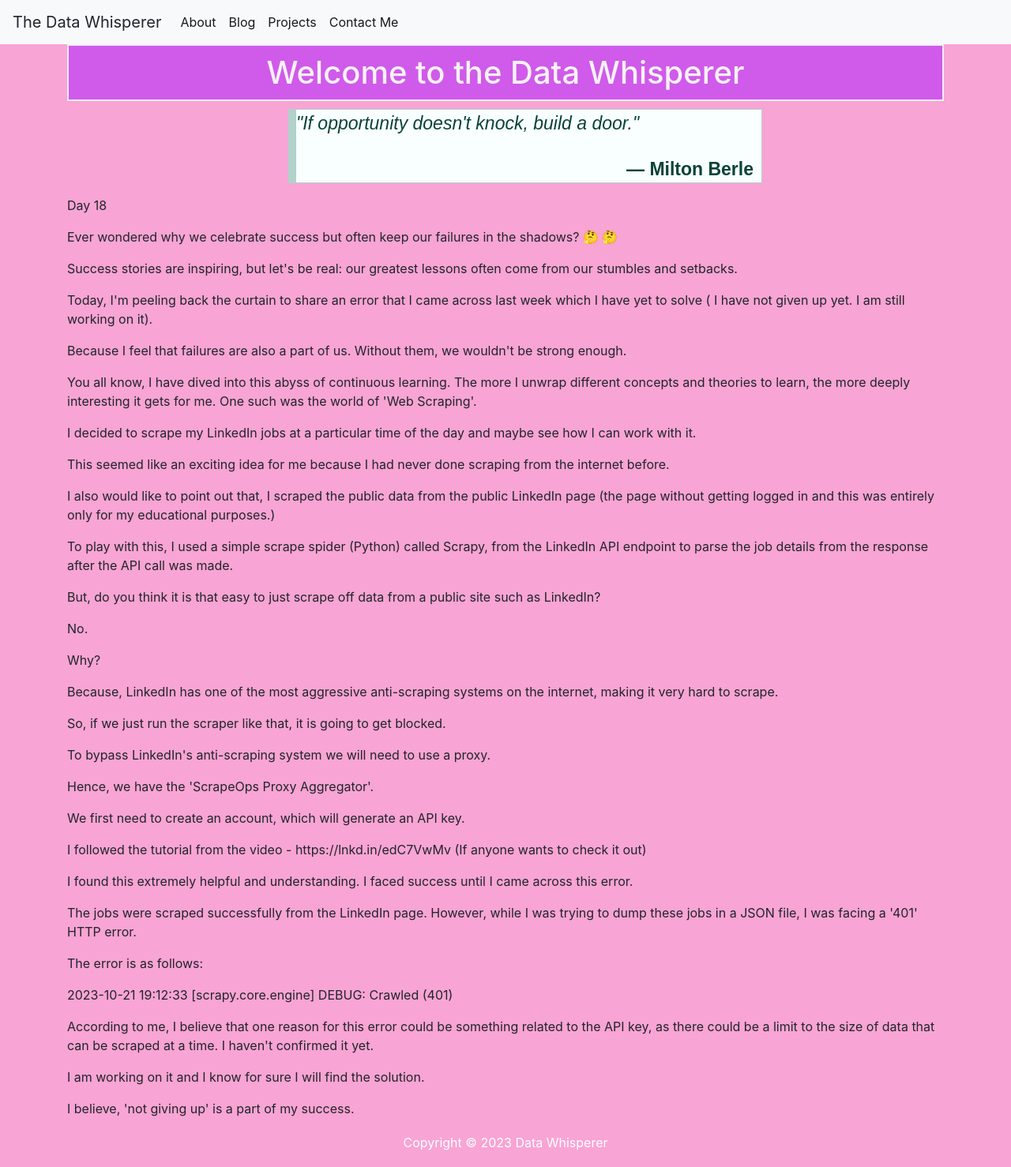
After one commit to vijaayyyyvarshini/datawhisperer, a Flask app: page /19thblog in a window 1280 px wide. The commit adds this page. Shown: the whole page at 79% size. Run offline with Flask 3, Linux system fonts and the light colour scheme; some libraries are stand-ins or nearby versions.

Commit message:
18th day of learning

```diff
--- a/app.py
+++ b/app.py
@@ -174,6 +174,11 @@ def sixteenthday():
 def seventeenthday():
     return render_template('18blog.html')
 
+@app.route('/19thblog')
+def eighteenthday():
+    return render_template('19blog.html')
+
+
 
 #direction to projects
 @app.route('/brainstrokeprediction')
--- /dev/null
+++ b/templates/19blog.html
@@ -0,0 +1,78 @@
+{% extends 'base.html' %}
+
+<link rel="stylesheet" href="{{ url_for('static', filename= 'css/style.css') }}">
+{% block content %}
+    <h1>{% block title %} Welcome to the Data Whisperer {% endblock %}</h1>
+
+    <body>
+        <blockquote class="blockquote blockquote--bordered">
+            <p class="blockquote_text">
+                "If opportunity doesn't knock, build a door."
+            <p class="blockquote_text blockquote_text_author">
+                Milton Berle
+            </p>
+        </blockquote>
+
+        <p>Day 18 </p>
+
+        <p>Ever wondered why we celebrate success but often keep our failures in the shadows? 🤔 🤔</p>
+
+        <p>Success stories are inspiring, but let's be real: our greatest lessons often come from our stumbles and setbacks.</p>
+
+        <p>Today, I'm peeling back the curtain to share an error that I came across last week which I have yet to solve ( I have not given up yet. I am still working on it).</p>
+
+        <p>Because I feel that failures are also a part of us. Without them, we wouldn't be strong enough.</p>
+
+
+        <p>You all know, I have dived into this abyss of continuous learning. The more I unwrap different concepts and theories to learn, the more deeply interesting it gets for me. One such was the world of 'Web Scraping'.</p>
+
+        <p>I decided to scrape my LinkedIn jobs at a particular time of the day and maybe see how I can work with it.</p>
+
+
+        <p>This seemed like an exciting idea for me because I had never done scraping from the internet before.</p>
+
+        <p>I also would like to point out that, I scraped the public data from the public LinkedIn page (the page without getting logged in and this was entirely only for my educational purposes.)</p>
+
+        <p>To play with this, I used a simple scrape spider (Python) called Scrapy, from the LinkedIn API endpoint to parse the job details from the response after the API call was made.</p>
+
+        <p>But, do you think it is that easy to just scrape off data from a public site such as LinkedIn?</p>
+
+        <p>No.</p>
+
+        <p>Why?</p>
+
+        <p>Because, LinkedIn has one of the most aggressive anti-scraping systems on the internet, making it very hard to scrape.
+        </p>
+
+        <p>So, if we just run the scraper like that, it is going to get blocked.</p>
+
+        <p>To bypass LinkedIn's anti-scraping system we will need to use a proxy.</p>
+
+        <p>Hence, we have the 'ScrapeOps Proxy Aggregator'.</p>
+
+        <p>We first need to create an account, which will generate an API key.</p>
+
+        <p>I followed the tutorial from the video - https://lnkd.in/edC7VwMv (If anyone wants to check it out)</p>
+
+        <p>I found this extremely helpful and understanding. I faced success until I came across this error.</p>
+
+        <p>The jobs were scraped successfully from the LinkedIn page. However, while I was trying to dump these jobs in a JSON file, I was facing a '401' HTTP error.</p>
+
+        <p>The error is as follows:</p>
+
+        <p>2023-10-21 19:12:33 [scrapy.core.engine] DEBUG: Crawled (401) <GET ...></GET></p>
+
+        <p>According to me, I believe that one reason for this error could be something related to the API key, as there could be a limit to the size of data that can be scraped at a time. I haven't confirmed it yet.
+        </p>
+
+        <p>I am working on it and I know for sure I will find the solution.</p>
+
+        <p>I believe, 'not giving up' is a part of my success.</p>
+
+        <footer>
+        <p>Copyright © 2023 Data Whisperer</p>
+      </footer>
+
+    </body>
+
+{% endblock %}
--- a/templates/index.html
+++ b/templates/index.html
@@ -60,6 +60,9 @@
            <li class="nav-item active">
             <a class="nav-link" href="/18thblog">Comments make a huge difference! - Day 17</a>
            </li>
+           <li class="nav-item active">
+            <a class="nav-link" href="/19thblog">Lets talk about failures - Day 18</a>
+           </li>
             </ul>
         </div>
 {% endblock %}
```
